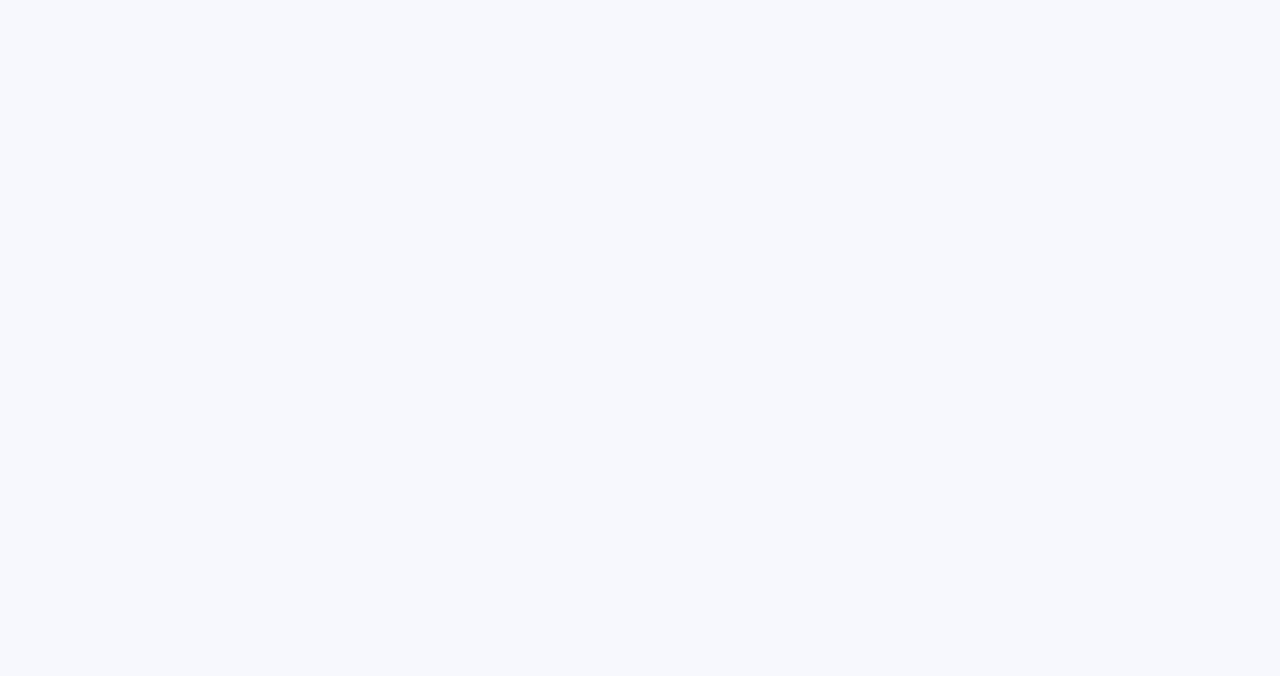
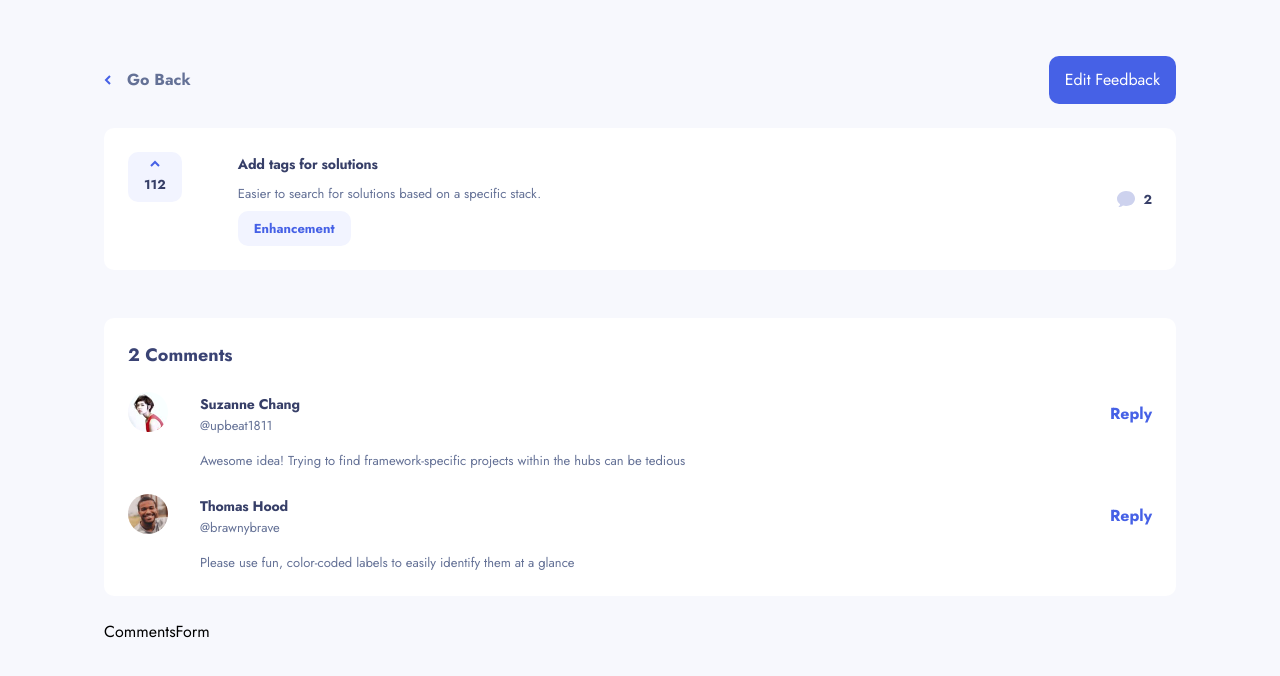
Before and after one commit to rohald89/Product-Feedback, a React (Vite) app: page /suggestions/1 in a window 1280 px wide. Shown: the top 676 px of the page. Built offline with nearby package versions, Linux system fonts and the light colour scheme.

Commit message:
created SingleComment and CommentsSection components

```diff
--- /dev/null
+++ b/src/components/comments/AddCommentForm.jsx
@@ -0,0 +1,6 @@
+const CommentsForm = () => {
+  return (
+    <div>CommentsForm</div>
+  )
+}
+export default CommentsForm
--- /dev/null
+++ b/src/components/comments/CommentsSection.jsx
@@ -0,0 +1,14 @@
+import SingleComment from "./SingleComment"
+
+const CommentsSection = ({comments}) => {
+    console.log(comments)
+  return (
+    <section className="bg-white rounded-[10px] space-y-6 p-6 mt-6">
+        <h2 className="text-md text-darkBlue font-bold mb-6">{comments.length} Comments</h2>
+        {comments.map((comment) => (
+            <SingleComment key={comment.id} comment={comment} />
+        ))}
+    </section>
+  )
+}
+export default CommentsSection
--- /dev/null
+++ b/src/components/comments/SingleComment.jsx
@@ -0,0 +1,18 @@
+const SingleComment = ({comment}) => {
+  return (
+    <div className="grid grid-cols-[56px_1fr] gap-y-4 md:grid-cols-[72px_1fr]">
+        <img src={comment.user.image} className="rounded-full h-10 w-10"/>
+        <div className="flex justify-between">
+            <div>
+                <h3 className="text-sm font-bold tracking-tight text-veryDarkBlue">{comment.user.name}</h3>
+                <p className="text-body-sm text-greyBlue">@{comment.user.username}</p>
+            </div>
+            <button className="text-mainBlue font-bold">Reply</button>
+        </div>
+        <p className="text-greyBlue text-body-sm col-span-2 md:col-span-1 md:col-start-2">
+            {comment.content}
+        </p>
+    </div>
+  )
+}
+export default SingleComment
--- /dev/null
+++ b/src/components/comments/index.js
@@ -0,0 +1,2 @@
+export * from "./CommentsSection";
+export { default } from "./CommentsSection";
--- a/src/components/roadmap/RoadMapBanner.jsx
+++ b/src/components/roadmap/RoadMapBanner.jsx
@@ -3,7 +3,7 @@ import Banner from "../shared/Banner"
 
 const RoadMapBanner = () => {
   return (
-    <Banner className="py-8 px-6 bg-veryDarkBlue md:py-10 md:px-8">
+    <Banner className="py-8 px-6 bg-veryDarkBlue md:py-10 md:px-8 md:pl-6 md:pr-4">
         <div className="flex flex-col gap-1">
             <Link to="/" className="flex items-center">
             <svg className="mr-4" width="7" height="10" xmlns="http://www.w3.org/2000/svg"><path d="M6 9L2 5l4-4" stroke="#fff" strokeWidth="2" fill="none" fillRule="evenodd"/></svg>
--- a/src/components/shared/Banner.jsx
+++ b/src/components/shared/Banner.jsx
@@ -1,6 +1,6 @@
 const Banner = ({ children, className }) => {
   return (
-    <div className={`${className} flex justify-between text-white items-center w-full md:rounded-[10px] md:pl-6 md:pr-4 md:py-4`}>
+    <div className={`${className} flex justify-between text-white items-center w-full md:rounded-[10px]`}>
       {children}
     </div>
   );
--- a/src/components/shared/PageWrapper.jsx
+++ b/src/components/shared/PageWrapper.jsx
@@ -1,7 +1,7 @@
-const PageWrapper = ({children}) => {
+const PageWrapper = ({children, className}) => {
   return (
     <div className="min-h-screen bg-lightGrey">
-        <div className="flex flex-col pb-16 md:items-start md:gap-6 md:pt-14 md:px-10 lg:flex-row max-w-6xl m-auto">
+        <div className={`${className} flex flex-col pb-16 md:gap-6 md:pt-14 md:px-10 max-w-6xl m-auto`}>
             {children}
         </div>
     </div>
--- a/src/components/suggestionsList/SuggestionsBanner.jsx
+++ b/src/components/suggestionsList/SuggestionsBanner.jsx
@@ -5,7 +5,7 @@ const SuggestionsBanner = () => {
   const { suggestions } = useSelector((state) => state.feedback);
 
   return (
-    <Banner className=" px-6 py-2 bg-veryDarkBlue">
+    <Banner className=" px-6 py-2 bg-veryDarkBlue md:pl-6 md:pr-4 md:py-4">
         <div className="hidden md:flex md:items-center">
             <img src="/img/suggestions/icon-suggestions.svg" />
             <p className="text-md font-bold ml-2 mr-10">{suggestions.length === 1 ? "1 Suggestion" : suggestions.length + " Suggestions"}</p>
--- a/src/data.js
+++ b/src/data.js
@@ -12,7 +12,7 @@ export const feedback = [
         content:
           "Awesome idea! Trying to find framework-specific projects within the hubs can be tedious",
         user: {
-          image: "./assets/user-images/image-suzanne.jpg",
+          image: "/img/user-images/image-suzanne.jpg",
           name: "Suzanne Chang",
           username: "upbeat1811",
         },
@@ -22,7 +22,7 @@ export const feedback = [
         content:
           "Please use fun, color-coded labels to easily identify them at a glance",
         user: {
-          image: "./assets/user-images/image-thomas.jpg",
+          image: "/img/user-images/image-thomas.jpg",
           name: "Thomas Hood",
           username: "brawnybrave",
         },
@@ -43,7 +43,7 @@ export const feedback = [
         content:
           "Also, please allow styles to be applied based on system preferences. I would love to be able to browse Frontend Mentor in the evening after my device’s dark mode turns on without the bright background it currently has.",
         user: {
-          image: "./assets/user-images/image-elijah.jpg",
+          image: "/img/user-images/image-elijah.jpg",
           name: "Elijah Moss",
           username: "hexagon.bestagon",
         },
@@ -53,7 +53,7 @@ export const feedback = [
         content:
           "Second this! I do a lot of late night coding and reading. Adding a dark theme can be great for preventing eye strain and the headaches that result. It’s also quite a trend with modern apps and  apparently saves battery life.",
         user: {
-          image: "./assets/user-images/image-james.jpg",
+          image: "/img/user-images/image-james.jpg",
           name: "James Skinner",
           username: "hummingbird1",
         },
@@ -63,7 +63,7 @@ export const feedback = [
               "While waiting for dark mode, there are browser extensions that will also do the job. Search for 'dark theme' followed by your browser. There might be a need to turn off the extension for sites with naturally black backgrounds though.",
             replyingTo: "hummingbird1",
             user: {
-              image: "./assets/user-images/image-anne.jpg",
+              image: "/img/user-images/image-anne.jpg",
               name: "Anne Valentine",
               username: "annev1990",
             },
@@ -73,7 +73,7 @@ export const feedback = [
               "Good point! Using any kind of style extension is great and can be highly customizable, like the ability to change contrast and brightness. I'd prefer not to use one of such extensions, however, for security and privacy reasons.",
             replyingTo: "annev1990",
             user: {
-              image: "./assets/user-images/image-ryan.jpg",
+              image: "/img/user-images/image-ryan.jpg",
               name: "Ryan Welles",
               username: "voyager.344",
             },
@@ -95,7 +95,7 @@ export const feedback = [
         content:
           "Much easier to get answers from devs who can relate, since they've either finished the challenge themselves or are in the middle of it.",
         user: {
-          image: "./assets/user-images/image-george.jpg",
+          image: "/img/user-images/image-george.jpg",
           name: "George Partridge",
           username: "soccerviewer8",
         },
@@ -115,7 +115,7 @@ export const feedback = [
         content:
           "Right now, there is no ability to add images while giving feedback which isn't ideal because I have to use another app to show what I mean",
         user: {
-          image: "./assets/user-images/image-javier.jpg",
+          image: "/img/user-images/image-javier.jpg",
           name: "Javier Pollard",
           username: "warlikeduke",
         },
@@ -125,7 +125,7 @@ export const feedback = [
         content:
           "Yes I'd like to see this as well. Sometimes I want to add a short video or gif to explain the site's behavior..",
         user: {
-          image: "./assets/user-images/image-roxanne.jpg",
+          image: "/img/user-images/image-roxanne.jpg",
           name: "Roxanne Travis",
           username: "peppersprime32",
         },
@@ -145,7 +145,7 @@ export const feedback = [
         content:
           "I also want to be notified when devs I follow submit projects on FEM. Is in-app notification also in the pipeline?",
         user: {
-          image: "./assets/user-images/image-victoria.jpg",
+          image: "/img/user-images/image-victoria.jpg",
           name: "Victoria Mejia",
           username: "arlen_the_marlin",
         },
@@ -155,7 +155,7 @@ export const feedback = [
               "Bumping this. It would be good to have a tab with a feed of people I follow so it's easy to see what challenges they’ve done lately. I learn a lot by reading good developers' code.",
             replyingTo: "arlen_the_marlin",
             user: {
-              image: "./assets/user-images/image-zena.jpg",
+              image: "/img/user-images/image-zena.jpg",
               name: "Zena Kelley",
               username: "velvetround",
             },
@@ -167,7 +167,7 @@ export const feedback = [
         content:
           "I've been saving the profile URLs of a few people and I check what they’ve been doing from time to time. Being able to follow them solves that",
         user: {
-          image: "./assets/user-images/image-jackson.jpg",
+          image: "/img/user-images/image-jackson.jpg",
           name: "Jackson Barker",
           username: "countryspirit",
         },
@@ -197,7 +197,7 @@ export const feedback = [
         content:
           "This would be awesome! It would be so helpful to see an overview of my code in a way that makes it easy to spot where things could be improved.",
         user: {
-          image: "./assets/user-images/image-victoria.jpg",
+          image: "/img/user-images/image-victoria.jpg",
           name: "Victoria Mejia",
           username: "arlen_the_marlin",
         },
@@ -207,7 +207,7 @@ export const feedback = [
         content:
           "Yeah, this would be really good. I'd love to see deeper insights into my code!",
         user: {
-          image: "./assets/user-images/image-jackson.jpg",
+          image: "/img/user-images/image-jackson.jpg",
           name: "Jackson Barker",
           username: "countryspirit",
         },
@@ -228,7 +228,7 @@ export const feedback = [
         content:
           "Having a path through the challenges that I could follow would be brilliant! Sometimes I'm not sure which challenge would be the best next step to take. So this would help me navigate through them!",
         user: {
-          image: "./assets/user-images/image-george.jpg",
+          image: "/img/user-images/image-george.jpg",
           name: "George Partridge",
           username: "soccerviewer8",
         },
@@ -249,7 +249,7 @@ export const feedback = [
         content:
           "I haven't built a portfolio site yet, so this would be really helpful. Might it also be possible to choose layout and colour themes?!",
         user: {
-          image: "./assets/user-images/image-ryan.jpg",
+          image: "/img/user-images/image-ryan.jpg",
           name: "Ryan Welles",
           username: "voyager.344",
         },
@@ -269,7 +269,7 @@ export const feedback = [
         content:
           "This would be great! At the moment, I'm just starting challenges in order to save them. But this means the My Challenges section is overflowing with projects and is hard to manage. Being able to bookmark challenges would be really helpful.",
         user: {
-          image: "./assets/user-images/image-suzanne.jpg",
+          image: "/img/user-images/image-suzanne.jpg",
           name: "Suzanne Chang",
           username: "upbeat1811",
         },
@@ -298,7 +298,7 @@ export const feedback = [
         content:
           "I'd love to see this! It always makes me so happy to see little details like these on websites.",
         user: {
-          image: "./assets/user-images/image-victoria.jpg",
+          image: "/img/user-images/image-victoria.jpg",
           name: "Victoria Mejia",
           username: "arlen_the_marlin",
         },
@@ -308,7 +308,7 @@ export const feedback = [
               "Me too! I'd also love to see celebrations at specific points as well. It would help people take a moment to celebrate their achievements!",
             replyingTo: "arlen_the_marlin",
             user: {
-              image: "./assets/user-images/image-suzanne.jpg",
+              image: "/img/user-images/image-suzanne.jpg",
               name: "Suzanne Chang",
               username: "upbeat1811",
             },
--- a/src/pages/SuggestionDetailPage.jsx
+++ b/src/pages/SuggestionDetailPage.jsx
@@ -1,12 +1,26 @@
-import { useParams } from "react-router-dom";
+import { useSelector } from "react-redux";
+import { Link, useParams } from "react-router-dom";
+import CommentsSection from "../components/comments";
+import AddCommentForm from "../components/comments/AddCommentForm";
+import Banner from "../components/shared/Banner";
 import PageWrapper from "../components/shared/PageWrapper";
+import SingleSuggestion from "../components/suggestionsList/SingleSuggestion";
 
 const SuggestionDetailPage = () => {
-    const {id} = useParams();
-    console.log(id)
+    const suggestion = useSelector((state) => state.feedback.suggestions.find((suggestion) => suggestion.id === Number(useParams().id)));
+
   return (
-    <PageWrapper>
-
+    <PageWrapper className="p-6">
+        <Banner className="mb-6 md:mb-0">
+            <Link to="/" className="flex items-center text-greyBlue font-bold">
+                <svg className="mr-4" width="7" height="10" xmlns="http://www.w3.org/2000/svg"><path d="M6 9L2 5l4-4" stroke="#4661E6" strokeWidth="2" fill="none" fillRule="evenodd"/></svg>
+                Go Back
+            </Link>
+            <button className="bg-mainBlue py-3 px-4 rounded-[10px]">Edit Feedback</button>
+        </Banner>
+        <SingleSuggestion feedback={suggestion}/>
+        <CommentsSection comments={suggestion.comments}/>
+        <AddCommentForm />
     </PageWrapper>
   )
 }
--- a/src/pages/SuggestionsPage.jsx
+++ b/src/pages/SuggestionsPage.jsx
@@ -1,15 +1,15 @@
-import FeedbackList from "../components/suggestionsList"
+import SuggestionsList from "../components/suggestionsList"
 import Settings from "../components/settings"
 import SuggestionsBanner from "../components/suggestionsList/SuggestionsBanner"
 import PageWrapper from "../components/shared/PageWrapper"
 
 const SuggestionsPage = () => {
   return (
-    <PageWrapper >
+    <PageWrapper className="md:items-start lg:flex-row">
         <Settings />
         <div className="flex flex-col w-full gap-6">
             <SuggestionsBanner />
-            <FeedbackList />
+            <SuggestionsList />
         </div>
     </PageWrapper>
   )
```
Also changed, not shown: vite.config.js (+4 -4 lines).
